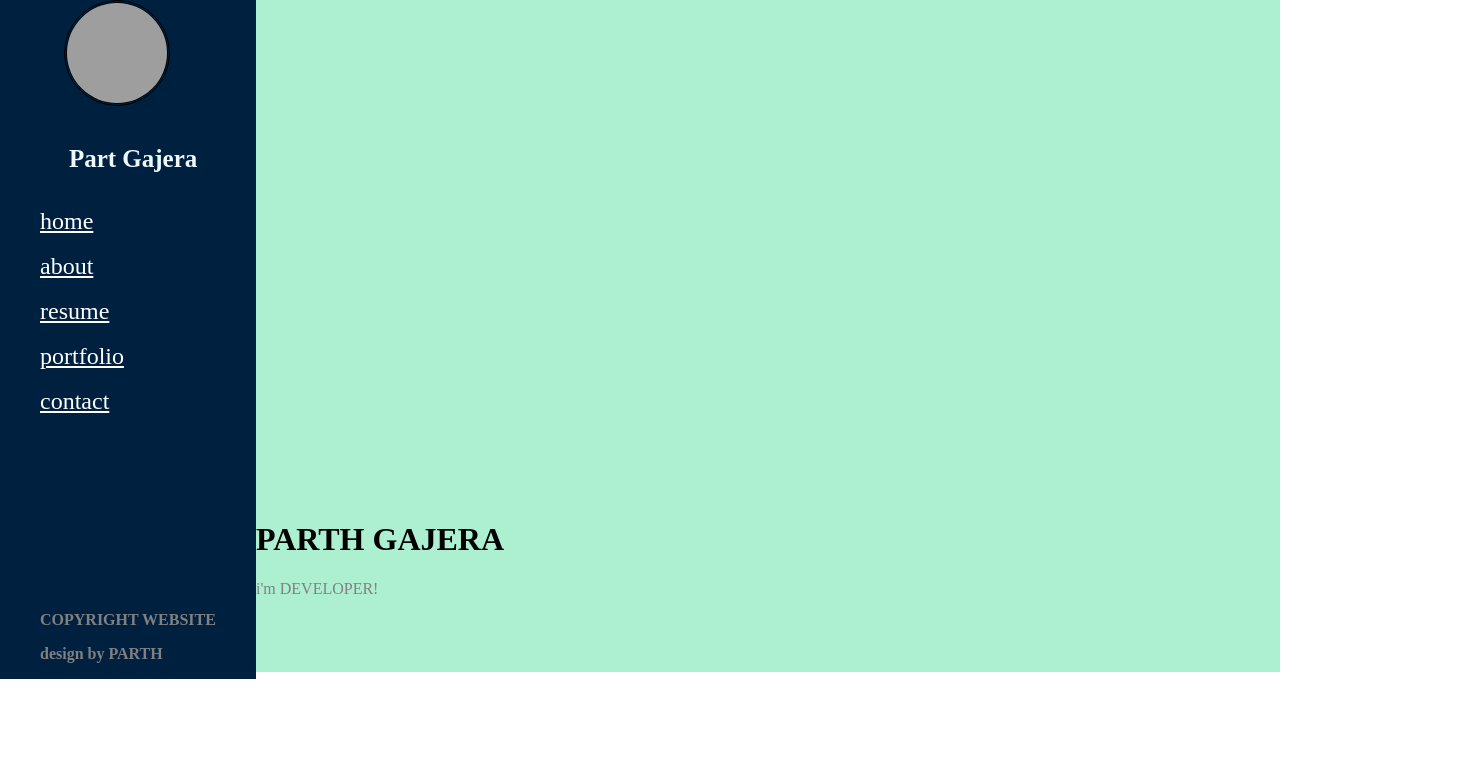
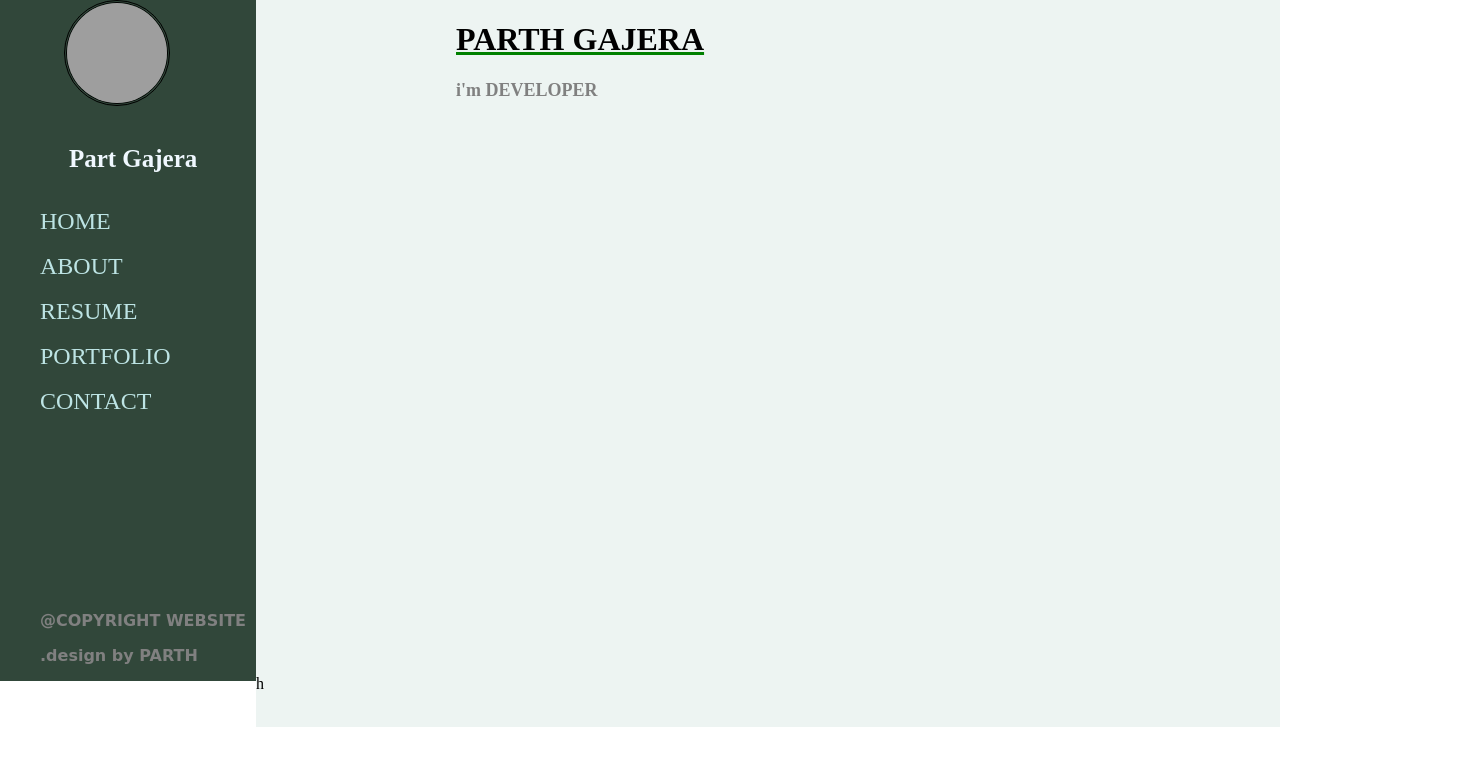
Before and after one commit to PARTHCODE27/website-demo, a plain HTML site: page index.html in a window 1280 px wide. Shown: the whole page, 1480 px wide, since content can reach past the window. Drawn offline with Linux system fonts and the light colour scheme; grey boxes are pictures that could not be loaded.

Commit message:
update 1

```diff
--- a/index.html
+++ b/index.html
@@ -13,19 +13,19 @@
          <p class="name">Part Gajera</p>
         </header>
         <ul>
-            <a href="#">home</a>
+            <a href="home">HOME</a>
             <br>
             <br>
-            <a href="#">about</a>
+            <a href="about">ABOUT</a>
             <br>
             <br>
-            <a href="#">resume</a>
+            <a href="resume">RESUME</a>
             <br>
             <br>
-            <a href="#">portfolio</a>
+            <a href="portfolio">PORTFOLIO</a>
             <br>
             <br>
-            <a href="#">contact</a>
+            <a href="contact">CONTACT</a>
             <br>
             <br>
             <br>
@@ -38,8 +38,8 @@
             <br>
             <br>
             <section class="ab">
-            <p class="a">COPYRIGHT WEBSITE</p>
-            <p class="b">design by PARTH</p>
+            <p class="a">@COPYRIGHT WEBSITE</p>
+            <p class="b">.design by PARTH</p>
             </section>
         </ul>
     </div1>
@@ -48,7 +48,7 @@
             PARTH GAJERA
         </h1>
         <p class="right2">
-            i'm DEVELOPER!
+            i'm DEVELOPER
         </p>
         <br>
         <br>
@@ -80,6 +80,7 @@
         <br>
         <br>
         <br>
+        <p>h</p>
         <br>
     </div2>
 </body>
--- a/style.css
+++ b/style.css
@@ -1,23 +1,25 @@
 .leftside{
-    background-color: #00203FFF;
+    background-color: #31473A ;
     float: left;
     width: 20%;
-
 }
 
 ul a{
-    color: white;
+    color:rgb(189, 228, 228);
     font-size: x-large;
+    text-decoration: dashed;
 }
 
 .rightside{
-    background-color: #ADEFD1FF;
+    background-color: #EDF4F2;
     float: right;
     width: 80%;
 }
+
 body{
     margin: 0%;
 }
+
 .name{
     color: aliceblue;
     font-weight: bolder;
@@ -25,25 +27,28 @@ body{
     transform:translateX(-2%) ;
     padding: 10px;
     background-size: 100px 200px;
+}
 
-}
 img{
     border-radius: 100%;
     width: 100px;
     height: 100px;
     border-style:double;
+}
 
-}
 header{
     transform:translateX(25%);
+}
 
-}
 .ab{
     font-weight: 900;
+    font-family: cursive;
 }
+
 .a{
     color: grey;
 }
+
 .b{
     color: grey;
 }
@@ -51,15 +56,14 @@ header{
 .right1{
     color: black;
     position: relative;
-    transform: translateY(500px);
-
-
-
+    transform: translateX(200px);
+    text-decoration: underline green;
 }
 
 .right2{
     color: grey;
    position: relative;
-   transform: translateY(500px);
-
+   transform: translateX(200px);
+   font-weight: bolder;
+   font-size: large;
 }
```
